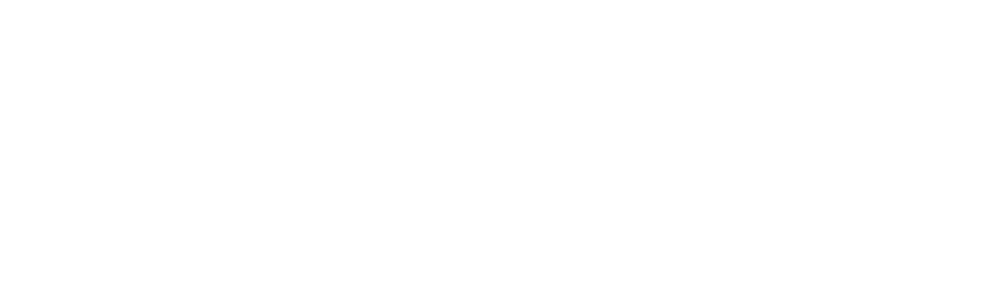
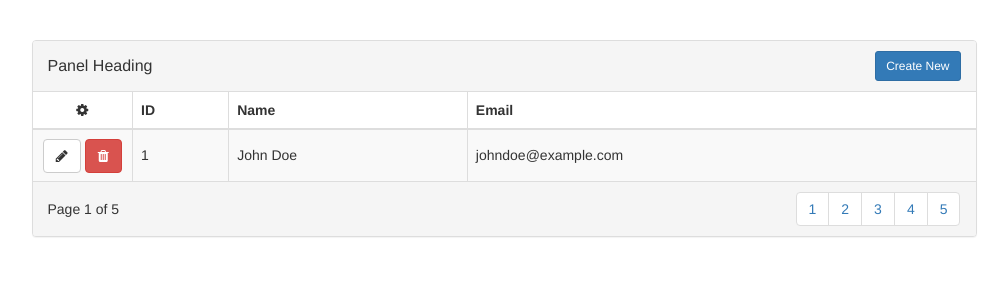
Before and after one commit to Pinna3/Model3, a Flask app: page / in a window 1280 px wide. Before the commit the part shown is empty. Shown: the top 300 px of the page, without its empty margins (136-1144 px from the left). Run offline with Flask 2, Linux system fonts and the light colour scheme; some libraries are stand-ins or nearby versions.

Commit message:
HTML rendered

```diff
--- a/app.py
+++ b/app.py
@@ -6,3 +6,7 @@
 @app.route('/')
 def index():
     return render_template('index.html')
+
+
+if __name__ == '__main__':
+    app.run(debug=True)
--- /dev/null
+++ b/static/css/main.css
@@ -0,0 +1,52 @@
+.panel-table .panel-body{
+    padding:0;
+  }
+
+  .panel-table .panel-body .table-bordered{
+    border-style: none;
+    margin:0;
+  }
+
+  .panel-table .panel-body .table-bordered > thead > tr > th:first-of-type {
+      text-align:center;
+      width: 100px;
+  }
+
+  .panel-table .panel-body .table-bordered > thead > tr > th:last-of-type,
+  .panel-table .panel-body .table-bordered > tbody > tr > td:last-of-type {
+    border-right: 0px;
+  }
+
+  .panel-table .panel-body .table-bordered > thead > tr > th:first-of-type,
+  .panel-table .panel-body .table-bordered > tbody > tr > td:first-of-type {
+    border-left: 0px;
+  }
+
+  .panel-table .panel-body .table-bordered > tbody > tr:first-of-type > td{
+    border-bottom: 0px;
+  }
+
+  .panel-table .panel-body .table-bordered > thead > tr:first-of-type > th{
+    border-top: 0px;
+  }
+
+  .panel-table .panel-footer .pagination{
+    margin:0;
+  }
+
+  /*
+  used to vertically center elements, may need modification if you're not using default sizes.
+  */
+  .panel-table .panel-footer .col{
+   line-height: 34px;
+   height: 34px;
+  }
+
+  .panel-table .panel-heading .col h3{
+   line-height: 30px;
+   height: 30px;
+  }
+
+  .panel-table .panel-body .table-bordered > tbody > tr > td{
+    line-height: 34px;
+  }
--- a/templates/base.html
+++ b/templates/base.html
@@ -5,10 +5,20 @@
     <meta charset="UTF-8">
     <meta http-equiv="X-UA-Compatible" content="IE=edge">
     <meta name="viewport" content="width=device-width, initial-scale=1.0">
+    <link rel="stylesheet" href="https://maxcdn.bootstrapcdn.com/bootstrap/3.3.7/css/bootstrap.min.css"
+        integrity="sha384-BVYiiSIFeK1dGmJRAkycuHAHRg32OmUcww7on3RYdg4Va+PmSTsz/K68vbdEjh4u" crossorigin="anonymous">
+    <link href="//maxcdn.bootstrapcdn.com/bootstrap/3.3.0/css/bootstrap.min.css" rel="stylesheet" id="bootstrap-css">
+    <link rel="stylesheet" href="static/css/main.css">
+    <script src="//maxcdn.bootstrapcdn.com/bootstrap/3.3.0/js/bootstrap.min.js"></script>
+    <script src="//code.jquery.com/jquery-1.11.1.min.js"></script>
+    {% block head %} {% endblock  %}
 </head>
 
 <body>
-
+    {% block body %} {% endblock  %}
+    <script src="https://maxcdn.bootstrapcdn.com/bootstrap/3.3.7/js/bootstrap.min.js"
+        integrity="sha384-Tc5IQib027qvyjSMfHjOMaLkfuWVxZxUPnCJA7l2mCWNIpG9mGCD8wGNIcPD7Txa"
+        crossorigin="anonymous"></script>
 </body>
 
 </html>
--- a/templates/index.html
+++ b/templates/index.html
@@ -0,0 +1,71 @@
+{% extends "base.html" %}
+
+{% block head %}
+    <title>Table Panel with Pagination</title>
+{% endblock  %}
+
+{% block body %}
+    <link href="https://cdnjs.cloudflare.com/ajax/libs/font-awesome/4.4.0/css/font-awesome.min.css" rel='stylesheet' type='text/css'>
+    <br><br>
+    <div class="container">
+        <div class="row">
+            <div class="col-md-10 col-md-offset-1">
+
+                <div class="panel panel-default panel-table">
+                <div class="panel-heading">
+                    <div class="row">
+                    <div class="col col-xs-6">
+                        <h3 class="panel-title">Panel Heading</h3>
+                    </div>
+                    <div class="col col-xs-6 text-right">
+                        <button type="button" class="btn btn-sm btn-primary btn-create">Create New</button>
+                    </div>
+                    </div>
+                </div>
+                <div class="panel-body">
+                    <table class="table table-striped table-bordered table-list">
+                    <thead>
+                        <tr>
+                            <th><em class="fa fa-cog"></em></th>
+                            <th class="hidden-xs">ID</th>
+                            <th>Name</th>
+                            <th>Email</th>
+                        </tr>
+                    </thead>
+                    <tbody>
+                            <tr>
+                                <td align="center">
+                                <a class="btn btn-default"><em class="fa fa-pencil"></em></a>
+                                <a class="btn btn-danger"><em class="fa fa-trash"></em></a>
+                                </td>
+                                <td class="hidden-xs">1</td>
+                                <td>John Doe</td>
+                                <td>johndoe@example.com</td>
+                            </tr>
+                            </tbody>
+                    </table>
+
+                </div>
+                <div class="panel-footer">
+                    <div class="row">
+                    <div class="col col-xs-4">Page 1 of 5
+                    </div>
+                    <div class="col col-xs-8">
+                        <ul class="pagination hidden-xs pull-right">
+                        <li><a href="#">1</a></li>
+                        <li><a href="#">2</a></li>
+                        <li><a href="#">3</a></li>
+                        <li><a href="#">4</a></li>
+                        <li><a href="#">5</a></li>
+                        </ul>
+                        <ul class="pagination visible-xs pull-right">
+                            <li><a href="#">«</a></li>
+                            <li><a href="#">»</a></li>
+                        </ul>
+                    </div>
+                    </div>
+                </div>
+                </div>
+
+    </div></div></div>
+{% endblock  %}
```
